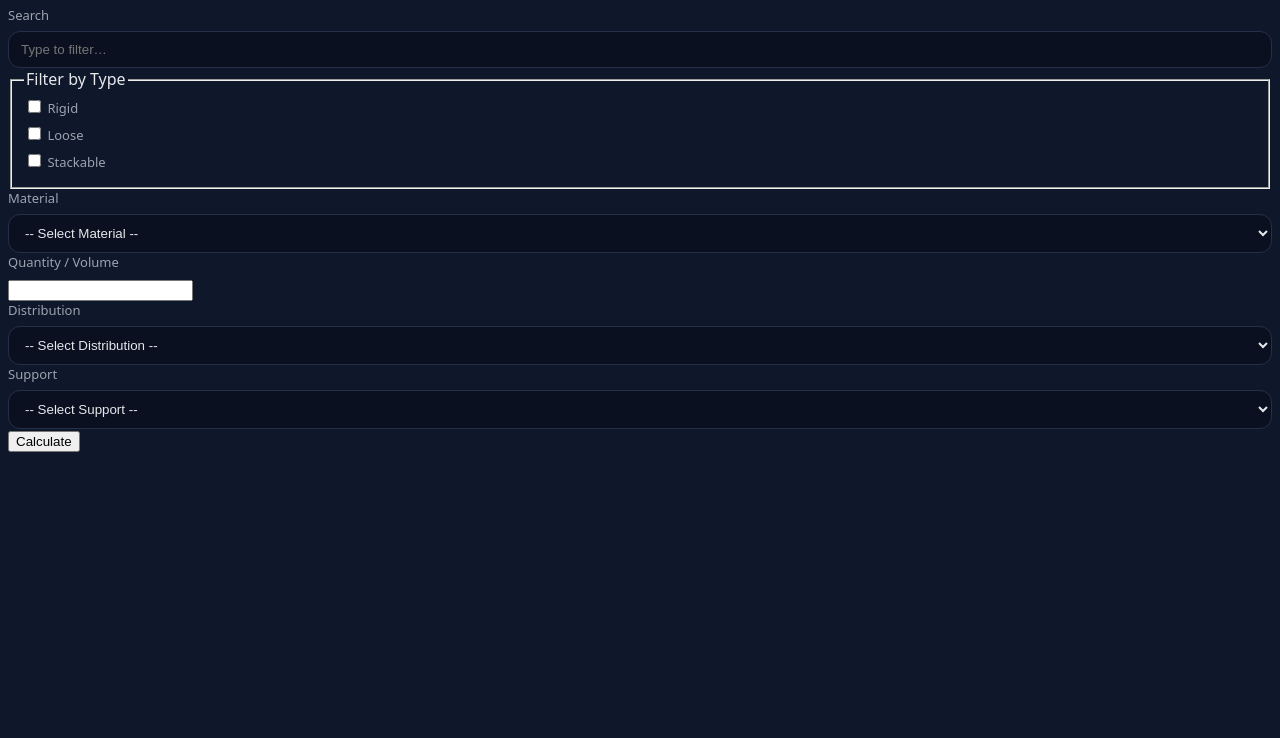
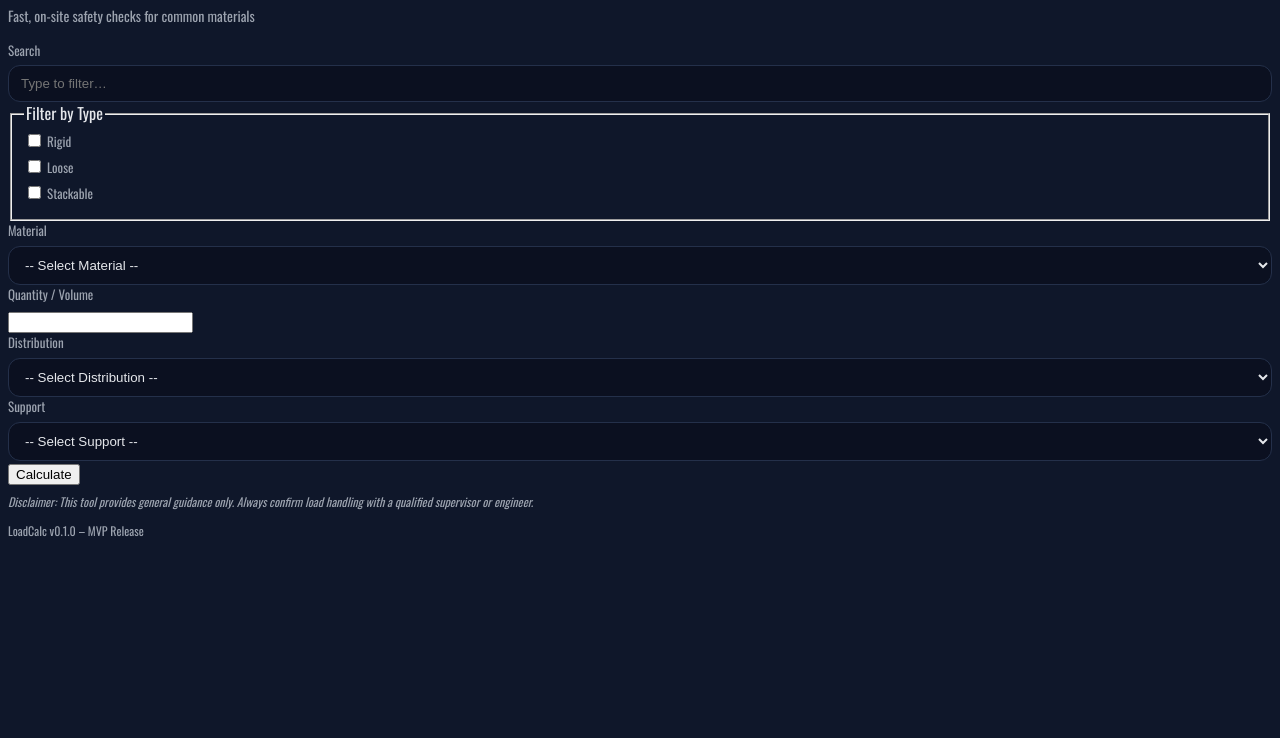
Before and after one commit to mwh-max/loadCalc, a website: page index.html in a window 1280 px wide. Shown: the part 83-821 px from the top of the page. Drawn offline with nearby package versions, Linux system fonts and the light colour scheme.

Commit message:
chore: add  meta description, subtitle, and version marker for polish

```diff
--- a/index.html
+++ b/index.html
@@ -3,12 +3,22 @@
   <head>
     <meta charset="UTF-8" />
     <meta name="viewport" content="width=device-width, initial-scale=1.0" />
-    <title>LoadCalc (Baseline)</title>
+    <link
+      href="https://fonts.googleapis.com/css2?family=Oswald:wght@400;600&display=swap"
+      rel="stylesheet"
+    />
+    <title>LoadCalc - Quick Construction Load Checker</title>
+    <meta
+      name="description"
+      content="LoadCalc helps builders and site managers quickly check load safety with material weights, distribution and support type."
+    />
+
     <link rel="stylesheet" href="style.css" />
   </head>
   <body>
     <main class="container">
       <h1>LoadCalc</h1>
+      <p class="subtitle">Fast, on-site safety checks for common materials</p>
 
       <form id="loadForm">
         <label>Search</label>
@@ -60,6 +70,13 @@
       </form>
 
       <section id="results" class="results" style="display: none"></section>
+
+      <p class="disclaimer small">
+        Disclaimer: This tool provides general guidance only. Always confirm
+        load handling with a qualified supervisor or engineer.
+      </p>
+
+      <p class="small">LoadCalc v0.1.0 – MVP Release</p>
     </main>
 
     <script src="script.js"></script>
--- a/style.css
+++ b/style.css
@@ -16,12 +16,14 @@
 * {
   box-sizing: border-box;
 }
+
 html,
 body {
   height: 100%;
   background: var(--bg);
   color: var(--text);
   font-family:
+    "Oswald",
     system-ui,
     -apple-system,
     Segoe UI,
@@ -230,6 +232,18 @@ select:focus {
   margin-top: 14px;
   font-size: 14px;
 }
+
+.disclaimer {
+  margin-top: 8px;
+  font-style: italic;
+}
+
+.subtitle {
+  margin-top: 4px;
+  color: var(--muted);
+  font-size: 14px;
+}
+
 /* --- Tiny helpers --- */
 .row {
   display: flex;
```
